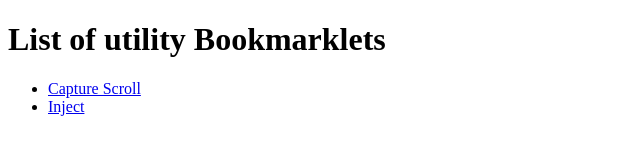
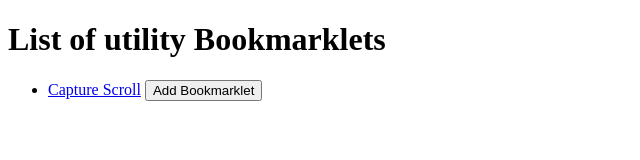
Before and after one commit to AlexW00/bookmarklets, a plain HTML site: page index.html in a window 1280 px wide. Shown: the whole page, without its empty margins (0-640 px from the left). Drawn offline with Linux system fonts and the light colour scheme.

Commit message:
added: adder

```diff
--- a/index.html
+++ b/index.html
@@ -9,9 +9,12 @@
 		<ul>
 			<li>
 				<a href="./captureScroll.js">Capture Scroll</a>
-			</li>
-			<li>
-				<a href="./inject.js">Inject</a>
+				<!-- button to add bookmarklet directly -->
+				<button
+					onclick="javascript:(function(){var s=document.createElement('script');s.src='./captureScroll.js';document.body.appendChild(s);})();"
+				>
+					Add Bookmarklet
+				</button>
 			</li>
 		</ul>
 	</body>
```
Also changed, not shown: inject.js (deleted, +0 -10 lines).
